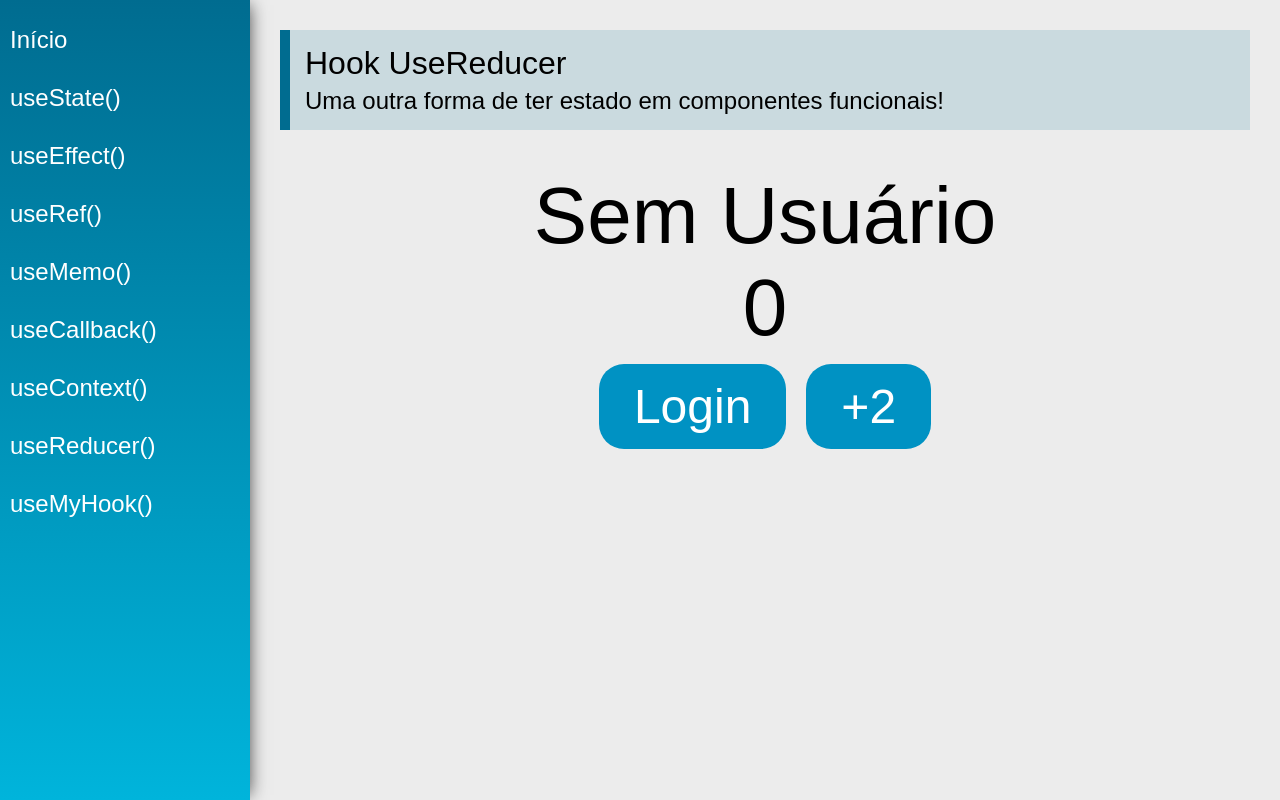
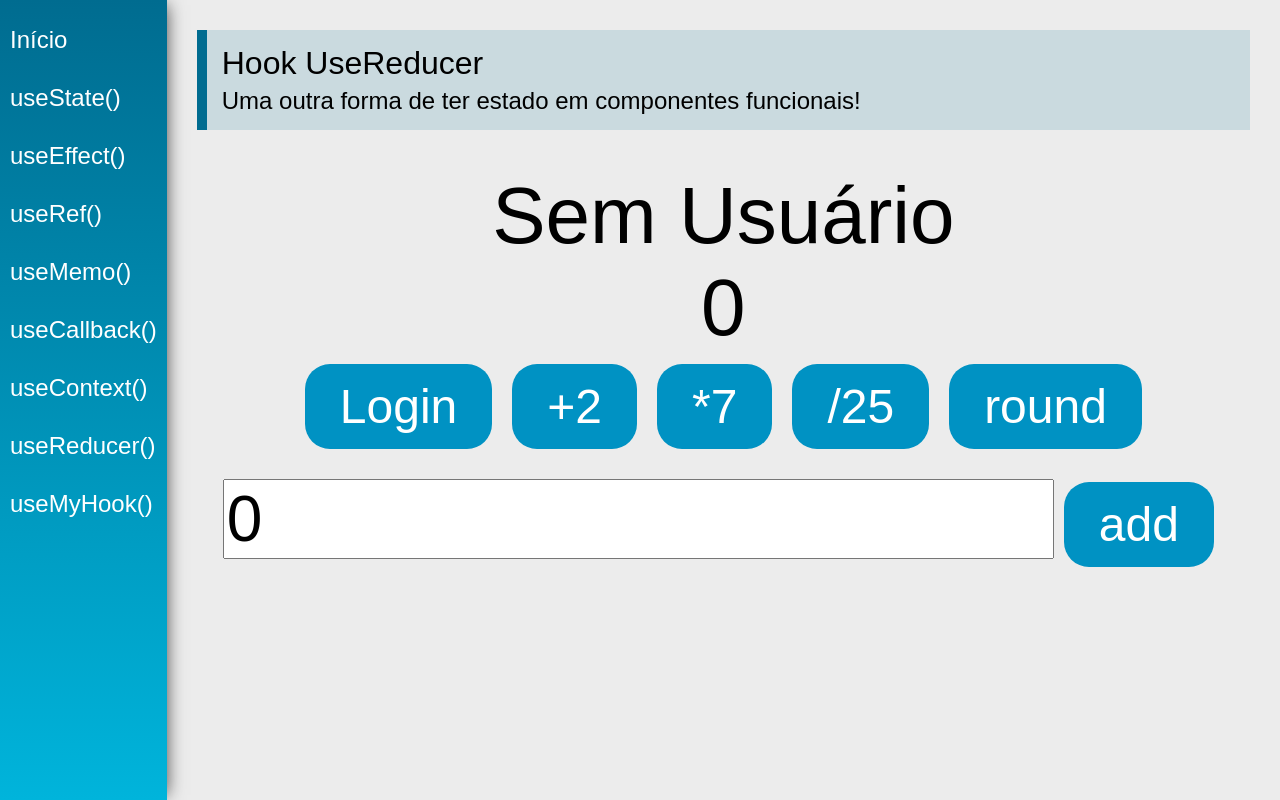
Before and after one commit to DevDaniloFerrari/hooks, a React (Create React App) app: page /useReducer in a window 1280 px wide. Built offline with nearby package versions, Linux system fonts and the light colour scheme.

Commit message:
implementando mais acoes

```diff
--- a/src/views/examples/UseReducer.jsx
+++ b/src/views/examples/UseReducer.jsx
@@ -1,4 +1,4 @@
-import React, { useReducer } from 'react'
+import React, { useReducer, useState } from 'react'
 import PageTitle from '../../components/layout/PageTitle'
 
 const initialState = {
@@ -15,6 +15,14 @@ function reducer(state, action) {
             return { ...state, number: state.number + 2 }
         case 'login':
             return { ...state, user: { name: action.payload } }
+        case 'numberMultiply7':
+            return { ...state, number: state.number * 7 }
+        case 'numberDivide25':
+            return { ...state, number: state.number / 25 }
+        case 'numberRound':
+            return { ...state, number: parseInt(state.number) }
+        case 'addNumber':
+            return { ...state, number: +state.number + +action.payload }
         default:
             return state
     }
@@ -22,7 +30,7 @@ function reducer(state, action) {
 
 const UseReducer = (props) => {
     const [state, dispatch] = useReducer(reducer, initialState)
-
+    const [number, setNumber] = useState(initialState.number)
 
     return (
         <div className="UseReducer">
@@ -41,6 +49,12 @@ const UseReducer = (props) => {
                 <div>
                     <button className="btn" onClick={() => dispatch({ type: 'login', payload: 'Ester' })}>Login</button>
                     <button className="btn" onClick={() => dispatch({ type: 'numberAdd2' })}>+2</button>
+                    <button className="btn" onClick={() => dispatch({ type: 'numberMultiply7' })}>*7</button>
+                    <button className="btn" onClick={() => dispatch({ type: 'numberDivide25' })}>/25</button>
+                    <button className="btn" onClick={() => dispatch({ type: 'numberRound' })}>round</button>
+
+                    <input type="number" className="input" value={number} onChange={(e) => setNumber(e.target.value)} />
+                    <button className="btn" onClick={() => dispatch({ type: 'addNumber', payload: number })}>add</button>
                 </div>
             </div>
         </div>
```
